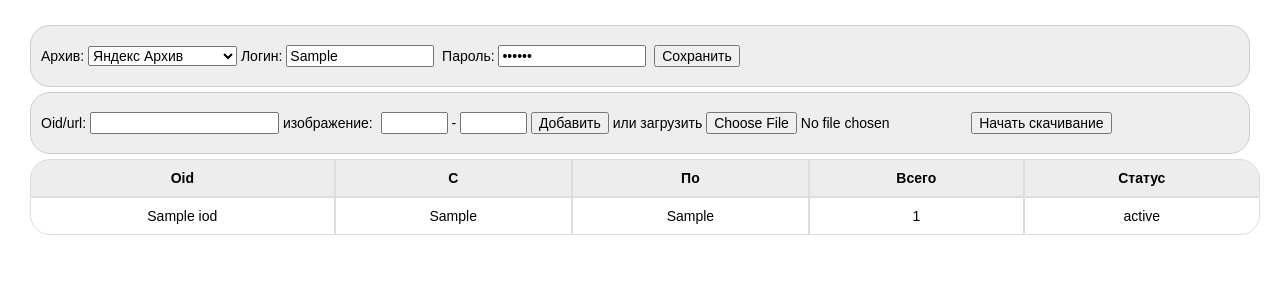
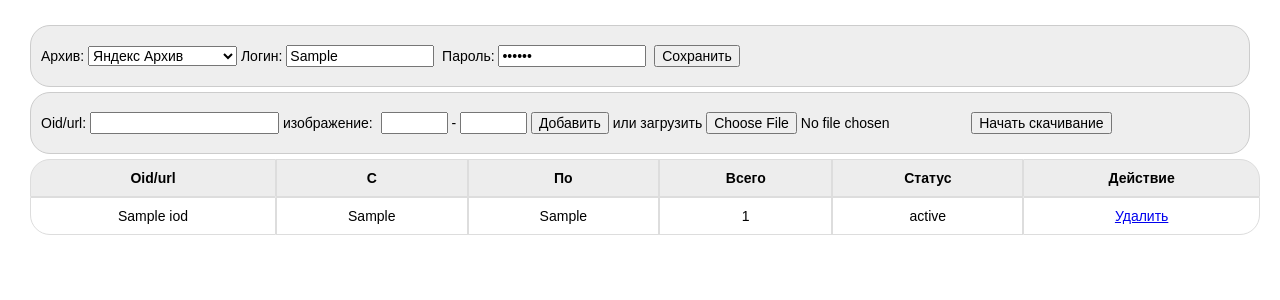
Before and after one commit to chraing/GetImagesFromArhives, a Flask app: template templates/index.html in a window 1280 px wide. Shown: the top 300 px of the page. Run offline with Flask 3, Linux system fonts and the light colour scheme; the template is opened without the code that fills it: most values are stand-ins (such as "Sample title", 1, 10 or a date in 2020).

Commit message:
Функция удаления строки

```diff
--- a/main.py
+++ b/main.py
@@ -25,6 +25,10 @@ def index():
 
 @app.route('/update_date',methods=["POST","GET"])
 def update_date():
+    if request.method=='GET':
+        delete_rec_num=request.args.get('delete_record')
+        if delete_rec_num.isdigit():
+            settings.trs.pop(int(delete_rec_num))
     if request.method=='POST':
         iod=request.form.get('iod')
         page_start=request.form.get('page_start','') if request.form.get('page_start','').isdigit() else ""
--- a/templates/index.html
+++ b/templates/index.html
@@ -29,11 +29,12 @@
 <table  class="table">
 	<thead>
 		<tr>
-			<th>Oid</th>
+			<th>Oid/url</th>
 			<th>С</th>
 			<th>По</th>
 			<th>Всего</th>
 			<th>Статус</th>
+			<th>Действие</th>
 		</tr>
 	</thead>
 	<tbody id="data-table-body">
@@ -45,10 +46,12 @@
 			<td class="page_stop" {%if tr.complete %}style="background-color: #AEFFC5;"{% endif %}>{{tr.page_stop}}</td>
 			<td class="count_rec"{%if tr.complete %}style="background-color: #AEFFC5;"{% endif %}>{{tr.count_rec}}</td>
 			<td class="status" {%if tr.complete %}style="background-color: #AEFFC5;"{% endif %}>{{tr.status}}</td>
+			<td class="action" {%if tr.complete %}style="background-color: #AEFFC5;"{% endif %}><a href={{url_for('update_date')}}?delete_record={{ loop.index -1}}>Удалить</a></td>
 		</tr>
 	{% endfor %}
 	{% else %}
 	<tr>
+			<td>&nbsp;</td>
 			<td>&nbsp;</td>
 			<td>&nbsp;</td>
 			<td>&nbsp;</td>
@@ -72,6 +75,7 @@
 						$(this).find('.page_stop').css('background-color',  '#AEFFC5');
 						$(this).find('.count_rec').css('background-color',  '#AEFFC5');
 						$(this).find('.status').css('background-color',  '#AEFFC5');
+						$(this).find('.action').css('background-color',  '#AEFFC5');
 						}
                     });
                 });
```
